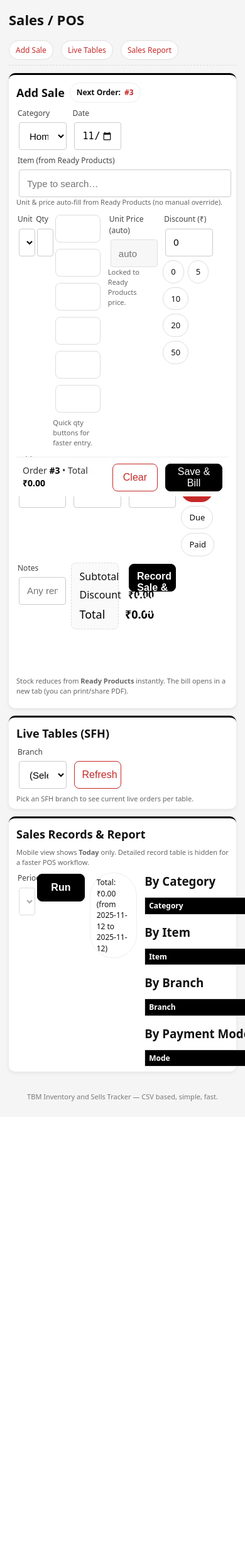
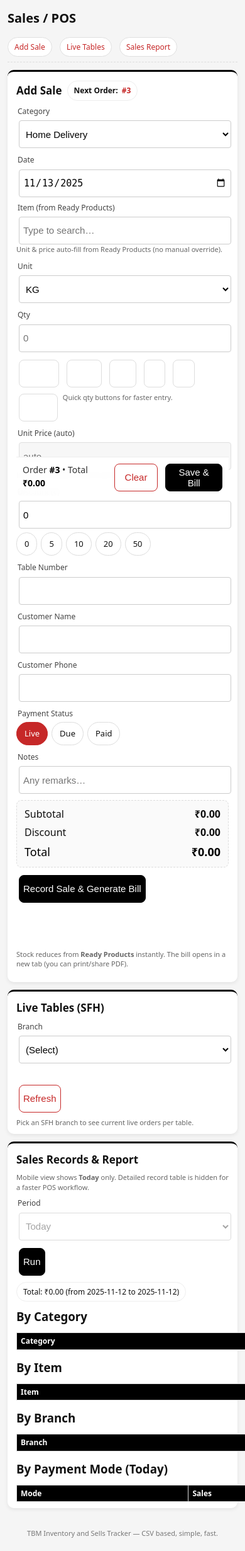
Before and after one commit to debarshiMondal/tbm_inventory_tracker, a FastAPI app: page /sales in a window 390 px wide; the page is wider, and only the part inside the window is pictured. Shown: the part 56-2518 px from the top of that part at 63% size. Before the commit the page ends 1804 px from the top of that part, so only its background shows below. Run offline with FastAPI, Linux system fonts and the light colour scheme; data that the repository does not hold is empty.

Commit message:
Update main.css

```diff
--- a/static/main.css
+++ b/static/main.css
@@ -123,7 +123,7 @@ h2 {
 label {
   display: inline-block;
   margin: 4px 12px 4px 0;
-  font-size: 13px;
+  font-size: 14px; /* slightly bigger for readability */
 }
 input,
 select,
@@ -132,11 +132,12 @@ textarea {
   padding: 5px 6px;
   margin-left: 4px;
   margin-top: 2px;
-  font-size: 13px;
+  font-size: 14px; /* slightly bigger for readability */
   border: 1px solid #ccc;
   border-radius: 4px;
   outline: none;
   background: #fff;
+  box-sizing: border-box; /* prevent breaking the boundary */
 }
 input:focus,
 select:focus,
@@ -215,15 +216,24 @@ tr.warn {
 }
 
 /* POS-specific helpers */
+/* Desktop: 12-col grid, default field spans 4 (3 boxes per row) */
 .pos-grid {
   display: grid;
   grid-template-columns: repeat(12, 1fr);
-  gap: 8px 12px;
+  gap: 10px 12px;
 }
-.pos-grid > .field { grid-column: span 3; min-width: 180px; }
-.pos-grid .field.w2 { grid-column: span 2; }
-.pos-grid .field.w4 { grid-column: span 4; }
-.pos-grid .field.w6 { grid-column: span 6; }
+
+/* Default box width: 3 per row on wide screens */
+.pos-grid > .field {
+  grid-column: span 4;
+  min-width: 200px;
+}
+
+/* Width modifiers (used by different pages) */
+.pos-grid .field.w2  { grid-column: span 2; }
+.pos-grid .field.w3  { grid-column: span 3; }
+.pos-grid .field.w4  { grid-column: span 4; }
+.pos-grid .field.w6  { grid-column: span 6; }
 .pos-grid .field.w12 { grid-column: span 12; }
 
 /* Footer */
@@ -235,73 +245,37 @@ tr.warn {
   text-align: center;
 }
 
-/* ---------- Mobile-first enhancements ---------- */
-
-/* Make controls fill their column and never overflow */
-.field label { display:block; }
-.field input,
-.field select,
-.field textarea,
-.field button { width:100%; box-sizing:border-box; }
-
-/* Tables scroll inside cards on small screens */
-.card table { display:block; overflow-x:auto; -webkit-overflow-scrolling:touch; }
-.card table thead, .card table tbody, .card table tr { display:table; width:100%; table-layout:fixed; }
-
-/* Slightly tighter card padding on very small screens */
-@media (max-width: 420px){
-  .card{ padding:12px 12px 8px; }
-}
-
-/* Phone & small tablet layout */
-@media (max-width: 900px){
-
-  /* Larger text for readability */
-  body{ font-size:16px; }
-  .site-title{ font-size:18px; }
-  label{ font-size:14px; }
-  input, select, button, textarea{ font-size:16px; padding:10px 12px; }
-  h1{ font-size:22px; }
-  h2{ font-size:18px; }
-
-  .page-wrap{ padding:16px 14px 24px; }
-
-  /* POS grid: at most 3 boxes per row; subsequent boxes wrap down */
-  .pos-grid{
-    grid-template-columns: repeat(3, minmax(0,1fr));
-    gap:10px 10px;
+/* --- Mobile tweaks: stack boxes downward, keep inside boundary --- */
+@media (max-width: 767px) {
+  .page-wrap {
+    padding: 14px 12px 20px;
   }
 
-  /* Default field size: one column (smaller boxes) */
-  .pos-grid > .field{
-    grid-column: span 1;
-    min-width: 0; /* allow shrink within grid */
+  h1 {
+    font-size: 20px;
+  }
+  h2 {
+    font-size: 17px;
   }
 
-  /* Long fields expand to full width */
+  label {
+    font-size: 14px;
+  }
+  input,
+  select,
+  button,
+  textarea {
+    font-size: 15px;
+  }
+
+  /* Each field takes full row; cards auto-expand downwards */
+  .pos-grid > .field,
+  .pos-grid .field.w2,
+  .pos-grid .field.w3,
   .pos-grid .field.w4,
   .pos-grid .field.w6,
-  .pos-grid .field.w12{
-    grid-column: span 3;
+  .pos-grid .field.w12 {
+    grid-column: span 12;
+    min-width: 0;
   }
-
-  /* Ensure w2/w3 don’t force width—keep them one column */
-  .pos-grid .field.w2,
-  .pos-grid .field.w3{
-    grid-column: span 1;
-  }
-
-  /* Submit button—big & tappable */
-  .pos-grid .field.w12 button{
-    height:44px;
-    border-radius:8px;
-    font-weight:600;
-  }
-
-  .row{ gap:12px; }
 }
-
-/* Ultra-small phones */
-@media (max-width: 360px){
-  .pos-grid{ gap:8px 8px; }
-}
```
